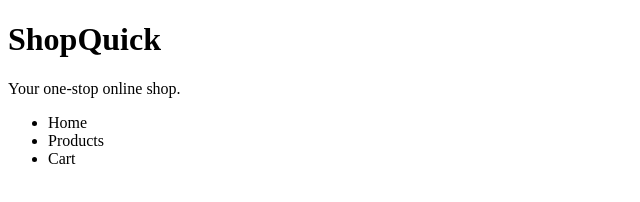
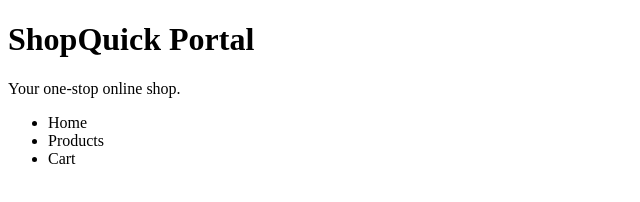
Before and after one commit to pasaguesam-ship-it/bsit3-git-lab, a plain HTML site: page index.html in a window 1280 px wide. Shown: the whole page, without its empty margins (0-640 px from the left). Drawn offline with Linux system fonts and the light colour scheme.

Commit message:
Update header to ShopQuick Portal

```diff
--- a/index.html
+++ b/index.html
@@ -7,7 +7,7 @@
     <script src="app.js" defer></script>
 </head>
 <body>
-    <h1>ShopQuick</h1>
+    <h1>ShopQuick Portal</h1>
     <p>Your one-stop online shop.</p>
     <ul>
         <li>Home</li>
```
